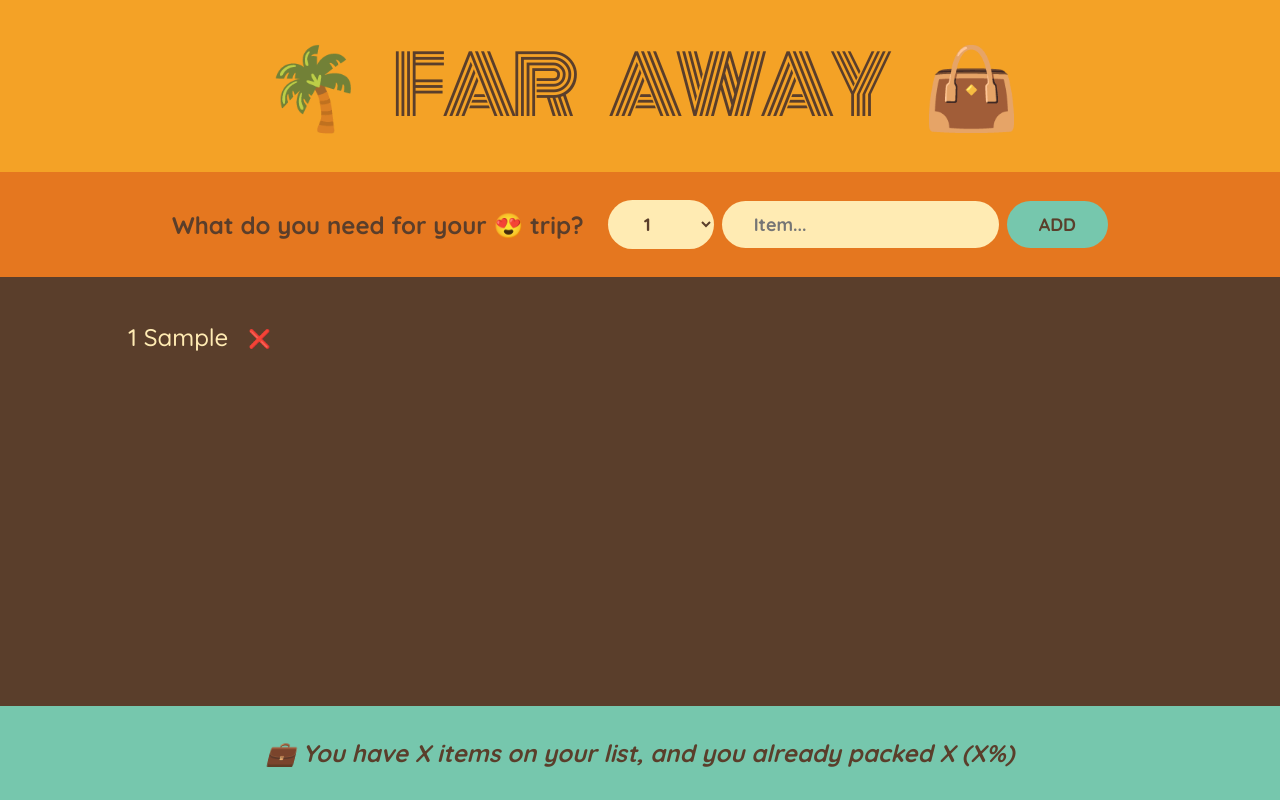
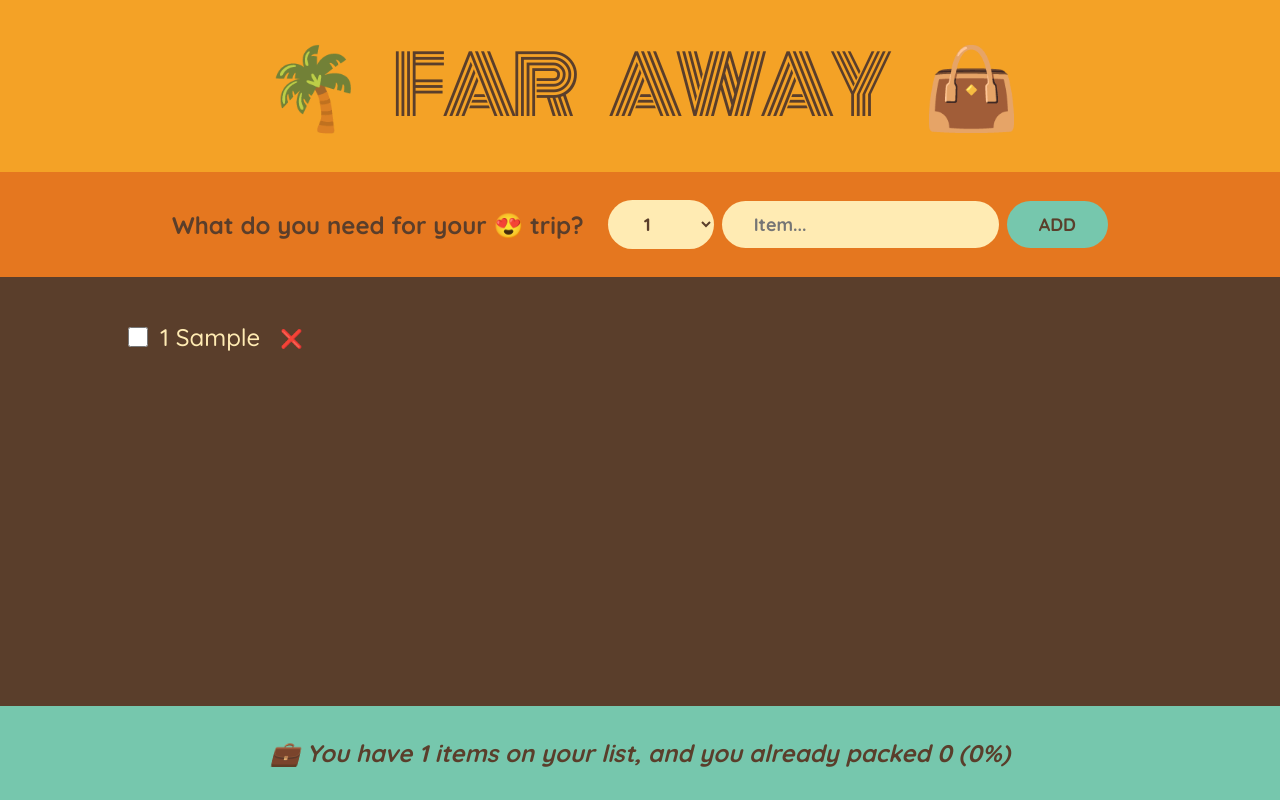
Before and after one commit to mez-chain/travel-list, a React (Create React App) app: page / in a window 1280 px wide. Both pictures are taken after typing "Sample" into the empty fields and a click on the button "ADD". Built offline with nearby package versions, Linux system fonts and the light colour scheme.

Commit message:
added the function to update the status of an item when packaging

```diff
--- a/src/App.js
+++ b/src/App.js
@@ -26,12 +26,32 @@ export default function App() {
     );
   }
 
+  function handleUpdateItem(id) {
+    setItems((items) =>
+      items.map((item) =>
+        item.id === id ? { ...item, packed: !item.packed } : { ...item }
+      )
+    );
+    localStorage.setItem(
+      "items",
+      JSON.stringify(
+        items.map((item) =>
+          item.id === id ? { ...item, packed: !item.packed } : item
+        )
+      )
+    );
+  }
+
   return (
     <div className="app">
       <Logo />
       <Form onAddItems={handleAddItems} />
-      <PackingList items={items} onDeleteItem={handleDeleteItem} />
-      <Stats />
+      <PackingList
+        items={items}
+        onDeleteItem={handleDeleteItem}
+        onUpdateItem={handleUpdateItem}
+      />
+      <Stats items={items} />
     </div>
   );
 }
@@ -79,23 +99,34 @@ function Form({ onAddItems }) {
   );
 }
 
-function PackingList({ items, onDeleteItem }) {
+function PackingList({ items, onDeleteItem, onUpdateItem }) {
   return (
     <div className="list">
       <ul>
         {items.map((item) => (
-          <Item item={item} onDeleteItem={onDeleteItem} key={item.id} />
+          <Item
+            item={item}
+            onDeleteItem={onDeleteItem}
+            onUpdateItem={onUpdateItem}
+            key={item.id}
+          />
         ))}
       </ul>
     </div>
   );
 }
 
-function Item({ item, onDeleteItem }) {
+function Item({ item, onDeleteItem, onUpdateItem }) {
   const itemStyle = { textDecoration: "line-through", color: "gray" };
 
   return (
     <li>
+      <input
+        type="checkbox"
+        value={item.packed}
+        checked={item.packed}
+        onChange={() => onUpdateItem(item.id)}
+      />
       <span style={item.packed ? itemStyle : {}}>
         {item.quantity} {item.description}
       </span>
@@ -105,9 +136,16 @@ function Item({ item, onDeleteItem }) {
 }
 
 function Stats({ items }) {
+  const totalItems = items.length;
+  const totalPackedItems = items.filter((item) => item.packed).length;
+  const perecentage = Math.round((totalPackedItems / totalItems) * 100);
+
   return (
     <footer className="stats">
-      <em>💼 You have X items on your list, and you already packed X (X%)</em>
+      <em>
+        💼 You have {totalItems} items on your list, and you already packed{" "}
+        {totalPackedItems} ({perecentage}%)
+      </em>
     </footer>
   );
 }
```
